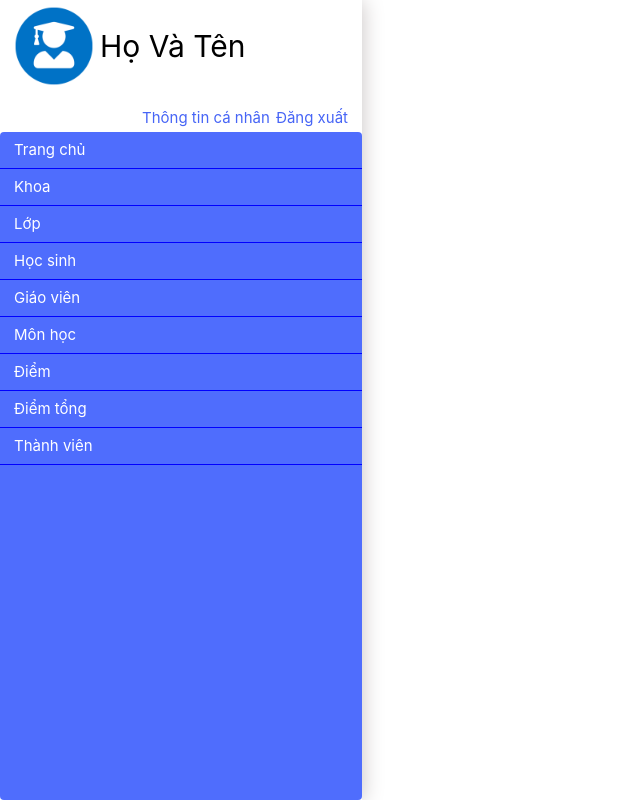
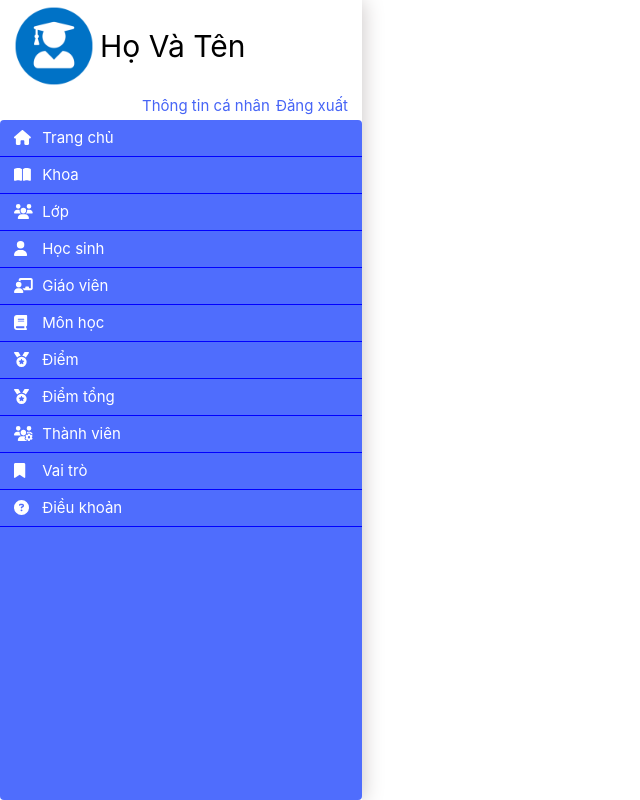
Before and after one commit to Nguyenlecongquy/StudentManagement, a Vue app in the folder front-end/: page /home in a window 1280 px wide. Shown: the whole page, without its empty margins (0-640 px from the left). Built offline with nearby package versions, Linux system fonts and the light colour scheme; sample sign-in values are in the browser's storage; what vue-final-modal would draw is missing.

Commit message:
Navbar dep

```diff
--- a/front-end/src/components/NavBar.vue
+++ b/front-end/src/components/NavBar.vue
@@ -7,7 +7,7 @@ export default {
 <template>
   <div class="sidebar">
     <header>
-      <div class="header-info mb-12">
+      <div class="header-info">
         <img src="../assets/images/logo.png" alt="Logo" class="logo" />
         <h1 class="name">Họ và Tên</h1>
       </div>
@@ -21,15 +21,94 @@ export default {
     <section>
       <nav>
         <ul>
-          <li><router-link to="/home/intro">Trang chủ</router-link></li>
-          <li><router-link to="/home/faculty">Khoa</router-link></li>
-          <li><router-link to="/home/class">Lớp</router-link></li>
-          <li><router-link to="/home/student">Học sinh</router-link></li>
-          <li><router-link to="/home/teacher">Giáo viên</router-link></li>
-          <li><router-link to="/home/subject">Môn học</router-link></li>
-          <li><router-link to="/home/score">Điểm</router-link></li>
-          <li><router-link to="/home/summary">Điểm tổng</router-link></li>
-          <li><router-link to="/home/member">Thành viên</router-link></li>
+          <li>
+            <router-link to="/home/intro">
+              <span class="icon">
+                <font-awesome-icon icon="fa-solid fa-house" />
+              </span>
+              Trang chủ
+            </router-link>
+          </li>
+          <li>
+            <router-link to="/home/faculty">
+              <span class="icon">
+                <font-awesome-icon icon="fa-solid fa-book-open" />
+              </span>
+              Khoa
+            </router-link>
+          </li>
+          <li>
+            <router-link to="/home/class">
+              <span class="icon">
+                <font-awesome-icon icon="fa-solid fa-users" />
+              </span>
+              Lớp
+            </router-link>
+          </li>
+          <li>
+            <router-link to="/home/student">
+              <span class="icon">
+                <font-awesome-icon icon="fa-solid fa-user" />
+              </span>
+              Học sinh
+            </router-link>
+          </li>
+          <li>
+            <router-link to="/home/teacher">
+              <span class="icon">
+                <font-awesome-icon icon="fa-solid fa-chalkboard-teacher" />
+              </span>
+              Giáo viên</router-link
+            >
+          </li>
+          <li>
+            <router-link to="/home/subject">
+              <span class="icon">
+                <font-awesome-icon icon="fa-solid fa-book" />
+              </span>
+              Môn học</router-link
+            >
+          </li>
+          <li>
+            <router-link to="/home/score">
+              <span class="icon">
+                <font-awesome-icon icon="fa-solid fa-medal" />
+              </span>
+              Điểm</router-link
+            >
+          </li>
+          <li>
+            <router-link to="/home/summary">
+              <span class="icon">
+                <font-awesome-icon icon="fa-solid fa-medal" />
+              </span>
+              Điểm tổng</router-link
+            >
+          </li>
+          <li>
+            <router-link to="/home/member">
+              <span class="icon">
+                <font-awesome-icon icon="fa-solid fa-users-gear" />
+              </span>
+              Thành viên</router-link
+            >
+          </li>
+          <li>
+            <router-link to="/home/role">
+              <span class="icon">
+                <font-awesome-icon icon="fa-solid fa-bookmark" />
+              </span>
+              Vai trò</router-link
+            >
+          </li>
+          <li>
+            <router-link to="/home/policy">
+              <span class="icon">
+                <font-awesome-icon icon="fa-solid fa-circle-question" />
+              </span>
+              Điều khoản</router-link
+            >
+          </li>
         </ul>
       </nav>
     </section>
@@ -113,18 +192,3 @@ li {
   width: 24px;
 }
 </style>
-Footer
-© 2023 GitHub, Inc.
-Footer navigation
-Terms
-Privacy
-Security
-Status
-Docs
-Contact GitHub
-Pricing
-API
-Training
-Blog
-About
-StudentManagement/NavBar.vue at feature/UI-class-teacher-faculty · Nguyenlecongquy/StudentManagement
```
